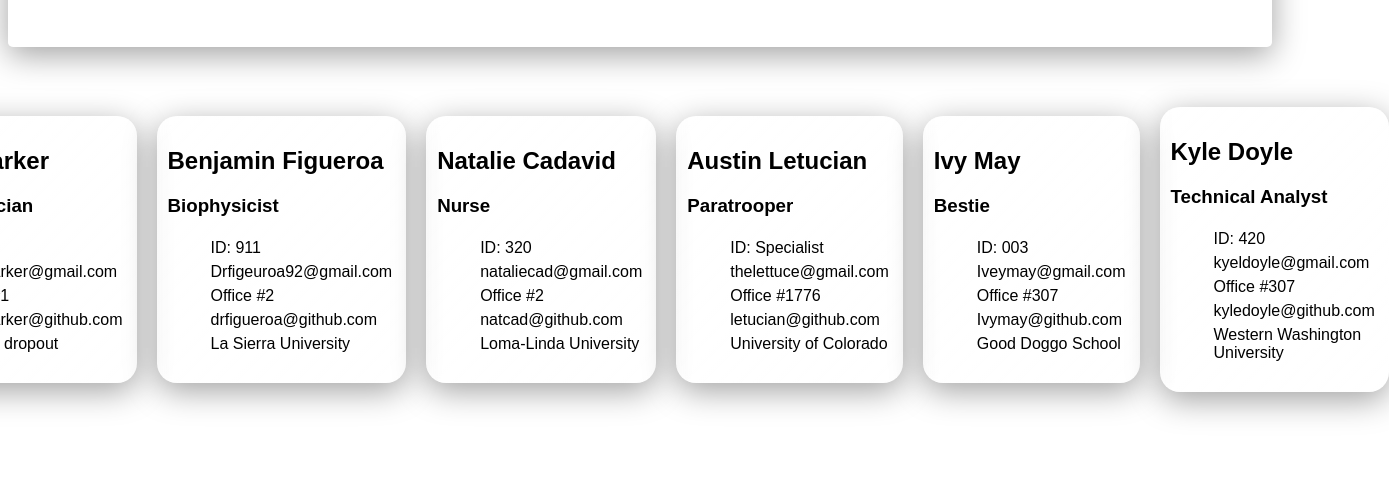
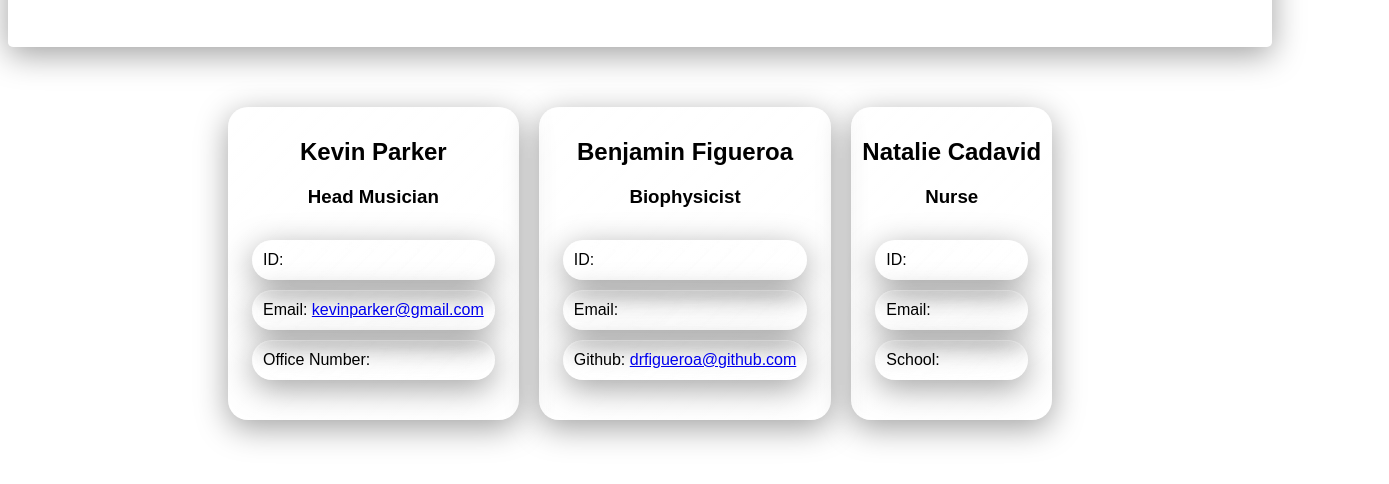
Before and after one commit to eddiefigueroa18/operation-dream-team, a plain HTML site: page dist/index.html in a window 1280 px wide. Shown: the part 180-664 px from the top of the page, 1389 px wide, since content can reach past the window. Drawn offline with nearby package versions, Linux system fonts and the light colour scheme; files whose address does not match are found by name.

Commit message:
added to html and css

```diff
--- a/dist/index.html
+++ b/dist/index.html
@@ -19,8 +19,8 @@
     </header>
 
 <!-- This is the section which will display all the team members and their information -->
-<!-- Card 1 -->
-    <article class="main-content">
+<!-- Card 1-Manager -->
+    <main class="main-content">
         <section class="card" id="card-1">
             <div class="name-role-section">
                 <h2 class="name">Kevin Parker</h2>
@@ -28,16 +28,14 @@
             </div>
             <div class="information">
                 <ul class="info-list">
-                    <li class="identification" id="identification-1">ID:1</li>
-                    <li class="email" id="email-1">kevinparker@gmail.com</li>
-                    <li class="office-number" id="office-1">Office #1</li>
-                    <li class="github" id="github-1">kevinparker@github.com</li>
-                    <li class="school" id="school-1">College dropout</li>
+                    <li class="identification" id="identification-1">ID:</li>
+                    <li class="email">Email: <span id="email-1"><a href="mailto:eddiefigueroa18@gmail.com">kevinparker@gmail.com</a></span></li>
+                    <li class="office-number" id="office-1">Office Number: </li>
                 </ul>
             </div>
         </section>
 
-<!-- Card 2 -->
+<!-- Card 2-Engineer -->
         <section class="card" id="card-2">
             <div class="name-role-section">
                 <h2 class="name">Benjamin Figueroa</h2>
@@ -45,16 +43,14 @@
             </div>
             <div class="information">
                 <ul class="info-list">
-                    <li class="identification" id="identification-2">ID: 911</li>
-                    <li class="email" id="email-2">Drfigeuroa92@gmail.com</li>
-                    <li class="office-number" id="office-2">Office #2</li>
-                    <li class="github" id="github-2">drfigueroa@github.com</li>
-                    <li class="school" id="school-2">La Sierra University</li>
+                    <li class="identification" id="identification-2">ID: </li>
+                    <li class="email">Email: <span id="email-2"><a href="mailto:eddiefigueroa18@gmail.com"></a></span></li>
+                    <li class="github">Github: <a target ="_blank" href="https://github.com/eddiefigueroa18">drfigueroa@github.com</a></li>
                 </ul>
             </div>
         </section>
 
-<!-- Card 3 -->
+<!-- Card 3-Intern -->
         <section class="card" id="card-3">
             <div class="name-role-section">
                 <h2 class="name">Natalie Cadavid</h2>
@@ -62,66 +58,13 @@
             </div>
             <div class="information">
                 <ul class="info-list">
-                    <li class="identification" id="identification-3">ID: 320</li>
-                    <li class="email" id="email-3">nataliecad@gmail.com</li>
-                    <li class="office-number" id="office-3">Office #2</li>
-                    <li class="github" id="github-3">natcad@github.com</li>
-                    <li class="school" id="school-3">Loma-Linda University</li>
+                    <li class="identification" id="identification-3">ID:</li>
+                    <li class="email">Email: <span id="email-2"><a href="mailto:eddiefigueroa18@gmail.com"></a></span></li>
+                    <li class="school" id="school-3">School: </li>
                 </ul>
             </div>
         </section>
-
-<!-- Card 4 -->
-        <section class="card" id="card-4">
-            <div class="name-role-section">
-                <h2 class="name">Austin Letucian</h2>
-                <h3 class="role">Paratrooper</h3>
-            </div>
-            <div class="information">
-                <ul class="info-list">
-                    <li class="identification" id="identification-4">ID: Specialist</li>
-                    <li class="email" id="email-4">thelettuce@gmail.com</li>
-                    <li class="office-number" id="office-4">Office #1776</li>
-                    <li class="github" id="github-4">letucian@github.com</li>
-                    <li class="school" id="school-4">University of Colorado</li>
-                </ul>
-            </div>
-        </section>
-
-<!-- Card 5 -->
-        <section class="card" id="card-5">
-            <div class="name-role-section">
-                <h2 class="name">Ivy May</h2>
-                <h3 class="role">Bestie</h3>
-            </div>
-            <div class="information">
-                <ul class="info-list">
-                    <li class="identification" id="identification-5">ID: 003</li>
-                    <li class="email" id="email5">Iveymay@gmail.com</li>
-                    <li class="office-number" id="office-5">Office #307</li>
-                    <li class="github" id="github-5">Ivymay@github.com</li>
-                    <li class="school" id="school-5">Good Doggo School</li>
-                </ul>
-            </div>
-        </section>
-
-<!-- Card 6 -->
-        <section class="card" id="card-6">
-            <div class="name-role-section">
-                <h2 class="name">Kyle Doyle</h2>
-                <h3 class="role">Technical Analyst</h3>
-            </div>
-            <div class="information">
-                <ul class="info-list">
-                    <li class="identification" id="identification-6">ID: 420</li>
-                    <li class="email" id="email-6">kyeldoyle@gmail.com</li>
-                    <li class="office-number" id="office-6">Office #307</li>
-                    <li class="github" id="github-6">kyledoyle@github.com</li>
-                    <li class="school" id="school-6">Western Washington University</li>
-                </ul>
-            </div>
-        </section>
-    </article>
+    </main>
 <!-- Add link to the script page -->
     <script src="./index.js"></script>
 </body>
--- a/dist/styles.css
+++ b/dist/styles.css
@@ -44,11 +44,35 @@ header {
 }
 
 .name-role-section {
-    text-align: left;
+    text-align: center;
 }
 
-.card ul li {
+/* .information {
+    margin-top: black 3px;
+    justify-content: left;
+} */
+
+/* .card ul li {
+    text-align: left;
     list-style: none;
     border: 2px rgb(53, 117, 95);
     padding: 3px;
+} */
+
+.info-list {
+    list-style: none;
+    padding: 3px;
 }
+
+.information ul li {
+    margin: 5px;
+    border-radius: 5px;
+    padding: 10px;
+    background: linear-gradient(135deg, rgba(255, 255, 255, 0.1), rgba(255, 255, 255, 0));
+    backdrop-filter: blur(5px);
+    -webkit-backdrop-filter: blur(10px);
+    border-radius: 20px;
+    border:1px solid rgba(255, 255, 255, 0.18);
+    box-shadow: 0 8px 32px 0 rgba(0, 0, 0, 0.37);
+    margin: 10px;
+}
```
